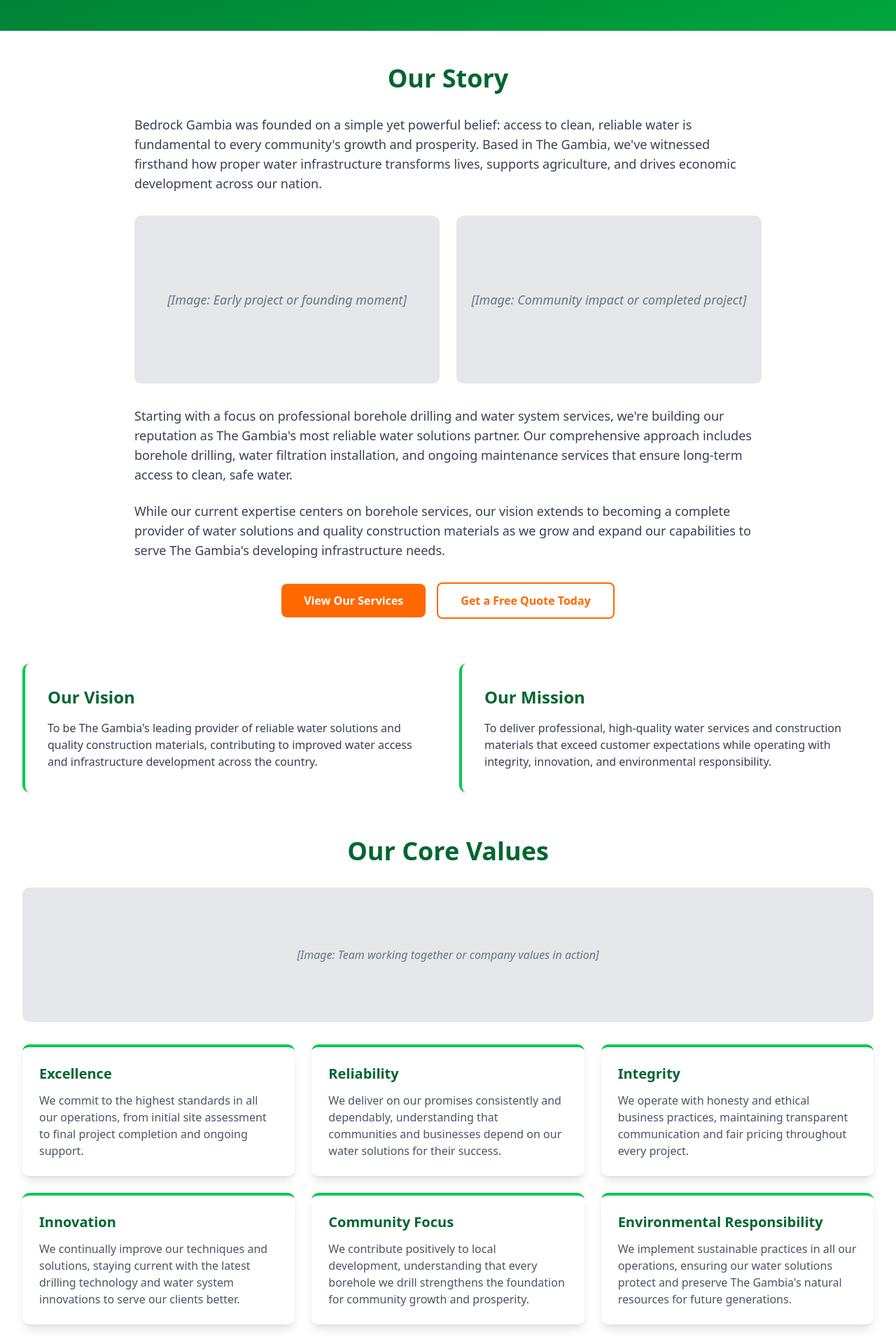
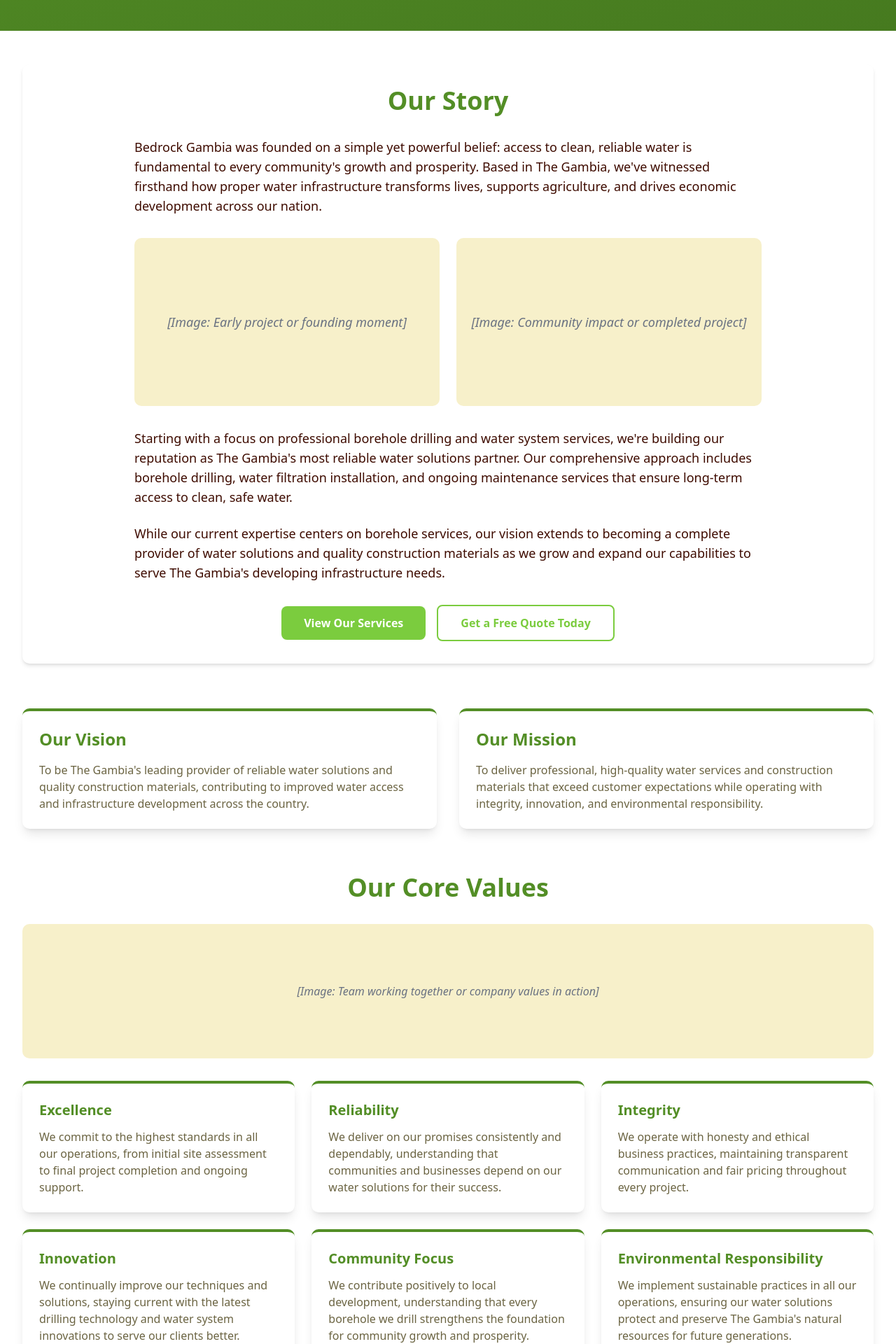
Before and after one commit to promptermax/bedrock, a React (Vite) app: page /about in a window 1280 px wide. Shown: the part 460-2380 px from the top of the page at 70% size. Built offline with nearby package versions, Linux system fonts and the light colour scheme.

Commit message:
updated about page color

```diff
--- a/src/App.css
+++ b/src/App.css
@@ -52,6 +52,8 @@
   --color-chart-3: var(--chart-3);
   --color-chart-4: var(--chart-4);
   --color-chart-5: var(--chart-5);
+  --color-primary-hover: var(--primary-hover);
+  --color-accent-hover: var(--accent-hover);
   --color-sidebar: var(--sidebar);
   --color-sidebar-foreground: var(--sidebar-foreground);
   --color-sidebar-primary: var(--sidebar-primary);
@@ -71,12 +73,14 @@
   --popover: oklch(0.95 0.05 98); /* Sage Green */
   --popover-foreground: oklch(0.24 0.09 50); /* Rich Brown */
   --primary: #538E26; /* Forest Green */
+  --primary-hover: #467a1f; /* Darker Forest Green */
   --primary-foreground: oklch(0.985 0 0); /* White for contrast */
   --secondary: oklch(0.74 0.16 67); /* Warm Orange */
   --secondary-foreground: oklch(0.24 0.09 50); /* Rich Brown */
   --muted: oklch(0.95 0.05 98); /* Sage Green */
   --muted-foreground: oklch(0.5 0.05 98); /* Darker Sage Green */
   --accent: #7BCC3E; /* Vibrant Green */
+  --accent-hover: #6ab436; /* Darker Vibrant Green */
   --accent-foreground: oklch(0.24 0.09 50); /* Rich Brown */
   --destructive: oklch(0.577 0.245 27.325); /* Keeping original for now, no direct replacement in brand guide */
   --border: oklch(0.3 0.05 50); /* Desaturated Rich Brown */
--- a/src/components/AboutPage.jsx
+++ b/src/components/AboutPage.jsx
@@ -5,10 +5,9 @@ import heroImage from "../assets/hero-image.png";
 
 function AboutPage() {
   return (
-    <div className="bg-white min-h-screen">
-      {/* The pt-20 class was removed from this line */}
+    <div className="bg-white text-foreground min-h-screen">
       {/* Hero Section */}
-      <section className="bg-gradient-to-br from-green-800 to-green-600 text-white py-20">
+      <section className="bg-gradient-to-br from-primary to-primary-hover text-white py-20">
         <div className="max-w-4xl mx-auto px-4 sm:px-6 lg:px-8 text-center">
           <h1 className="text-4xl md:text-5xl font-bold mb-4">About Bedrock Gambia</h1>
           <p className="text-xl opacity-90 mb-6">
@@ -20,22 +19,24 @@ function AboutPage() {
         </div>
       </section>
 
+      {/* Main Content Wrapper with cream background */}
+      <div className="bg-cream-50">
         <div className="max-w-7xl mx-auto py-12 px-4 sm:px-6 lg:px-8">
 
           {/* Our Story */}
-        <section className="mb-16">
-          <h2 className="text-3xl md:text-4xl font-bold text-green-800 text-center mb-8">Our Story</h2>
+          <section className="bg-white p-8 rounded-lg shadow-md mb-16">
+            <h2 className="text-3xl md:text-4xl font-bold text-primary text-center mb-8">Our Story</h2>
 
-          <div className="text-lg text-gray-700 space-y-6 max-w-4xl mx-auto">
+            <div className="text-lg text-foreground space-y-6 max-w-4xl mx-auto">
               <p>
                 Bedrock Gambia was founded on a simple yet powerful belief: access to clean, reliable water is fundamental to every community's growth and prosperity. Based in The Gambia, we've witnessed firsthand how proper water infrastructure transforms lives, supports agriculture, and drives economic development across our nation.
               </p>
 
               <div className="grid md:grid-cols-2 gap-6 my-8">
-              <div className="bg-gray-200 rounded-lg h-60 flex items-center justify-center text-gray-500 italic">
+                <div className="bg-muted rounded-lg h-60 flex items-center justify-center text-gray-500 italic">
                   [Image: Early project or founding moment]
                 </div>
-              <div className="bg-gray-200 rounded-lg h-60 flex items-center justify-center text-gray-500 italic">
+                <div className="bg-muted rounded-lg h-60 flex items-center justify-center text-gray-500 italic">
                   [Image: Community impact or completed project]
                 </div>
               </div>
@@ -50,10 +51,10 @@ function AboutPage() {
             </div>
 
             <div className="text-center mt-8">
-            <Link to="/#services" className="bg-orange-500 hover:bg-orange-600 text-white px-8 py-3 rounded-md font-semibold mr-4 inline-block transition duration-300">
+              <Link to="/#services" className="bg-accent hover:bg-accent-hover text-white px-8 py-3 rounded-md font-semibold mr-4 inline-block transition duration-300">
                 View Our Services
               </Link>
-            <Link to="/get-a-quote" className="border-2 border-orange-500 text-orange-500 hover:bg-orange-500 hover:text-white px-8 py-3 rounded-md font-semibold inline-block transition duration-300">
+              <Link to="/get-a-quote" className="border-2 border-accent text-accent hover:bg-accent hover:text-white px-8 py-3 rounded-md font-semibold inline-block transition duration-300">
                 Get a Free Quote Today
               </Link>
             </div>
@@ -62,15 +63,15 @@ function AboutPage() {
           {/* Vision & Mission */}
           <section className="mb-16">
             <div className="grid md:grid-cols-2 gap-8">
-            <div className="bg-cream-50 border-l-4 border-green-500 p-8 rounded-lg">
-              <h3 className="text-2xl font-bold text-green-800 mb-4">Our Vision</h3>
-              <p className="text-gray-700">
+              <div className="bg-white p-6 rounded-lg shadow-lg border-t-4 border-primary">
+                <h3 className="text-2xl font-bold text-primary mb-4">Our Vision</h3>
+                <p className="text-muted-foreground">
                   To be The Gambia's leading provider of reliable water solutions and quality construction materials, contributing to improved water access and infrastructure development across the country.
                 </p>
               </div>
-            <div className="bg-cream-50 border-l-4 border-green-500 p-8 rounded-lg">
-              <h3 className="text-2xl font-bold text-green-800 mb-4">Our Mission</h3>
-              <p className="text-gray-700">
+              <div className="bg-white p-6 rounded-lg shadow-lg border-t-4 border-primary">
+                <h3 className="text-2xl font-bold text-primary mb-4">Our Mission</h3>
+                <p className="text-muted-foreground">
                   To deliver professional, high-quality water services and construction materials that exceed customer expectations while operating with integrity, innovation, and environmental responsibility.
                 </p>
               </div>
@@ -79,68 +80,69 @@ function AboutPage() {
 
           {/* Core Values */}
           <section className="mb-16">
-          <h2 className="text-3xl md:text-4xl font-bold text-green-800 text-center mb-8">Our Core Values</h2>
+            <h2 className="text-3xl md:text-4xl font-bold text-primary text-center mb-8">Our Core Values</h2>
 
-          <div className="bg-gray-200 rounded-lg h-48 flex items-center justify-center text-gray-500 italic mb-8">
+            <div className="bg-muted rounded-lg h-48 flex items-center justify-center text-gray-500 italic mb-8">
               [Image: Team working together or company values in action]
             </div>
 
             <div className="grid md:grid-cols-2 lg:grid-cols-3 gap-6">
-            <div className="bg-white p-6 rounded-lg shadow-lg border-t-4 border-green-500">
-              <h4 className="text-xl font-semibold text-green-800 mb-3">Excellence</h4>
-              <p className="text-gray-600">
+              <div className="bg-white p-6 rounded-lg shadow-lg border-t-4 border-primary">
+                <h4 className="text-xl font-semibold text-primary mb-3">Excellence</h4>
+                <p className="text-muted-foreground">
                   We commit to the highest standards in all our operations, from initial site assessment to final project completion and ongoing support.
                 </p>
               </div>
 
-            <div className="bg-white p-6 rounded-lg shadow-lg border-t-4 border-green-500">
-              <h4 className="text-xl font-semibold text-green-800 mb-3">Reliability</h4>
-              <p className="text-gray-600">
+              <div className="bg-white p-6 rounded-lg shadow-lg border-t-4 border-primary">
+                <h4 className="text-xl font-semibold text-primary mb-3">Reliability</h4>
+                <p className="text-muted-foreground">
                   We deliver on our promises consistently and dependably, understanding that communities and businesses depend on our water solutions for their success.
                 </p>
               </div>
 
-            <div className="bg-white p-6 rounded-lg shadow-lg border-t-4 border-green-500">
-              <h4 className="text-xl font-semibold text-green-800 mb-3">Integrity</h4>
-              <p className="text-gray-600">
+              <div className="bg-white p-6 rounded-lg shadow-lg border-t-4 border-primary">
+                <h4 className="text-xl font-semibold text-primary mb-3">Integrity</h4>
+                <p className="text-muted-foreground">
                   We operate with honesty and ethical business practices, maintaining transparent communication and fair pricing throughout every project.
                 </p>
               </div>
 
-            <div className="bg-white p-6 rounded-lg shadow-lg border-t-4 border-green-500">
-              <h4 className="text-xl font-semibold text-green-800 mb-3">Innovation</h4>
-              <p className="text-gray-600">
+              <div className="bg-white p-6 rounded-lg shadow-lg border-t-4 border-primary">
+                <h4 className="text-xl font-semibold text-primary mb-3">Innovation</h4>
+                <p className="text-muted-foreground">
                   We continually improve our techniques and solutions, staying current with the latest drilling technology and water system innovations to serve our clients better.
                 </p>
               </div>
 
-            <div className="bg-white p-6 rounded-lg shadow-lg border-t-4 border-green-500">
-              <h4 className="text-xl font-semibold text-green-800 mb-3">Community Focus</h4>
-              <p className="text-gray-600">
+              <div className="bg-white p-6 rounded-lg shadow-lg border-t-4 border-primary">
+                <h4 className="text-xl font-semibold text-primary mb-3">Community Focus</h4>
+                <p className="text-muted-foreground">
                   We contribute positively to local development, understanding that every borehole we drill strengthens the foundation for community growth and prosperity.
                 </p>
               </div>
 
-            <div className="bg-white p-6 rounded-lg shadow-lg border-t-4 border-green-500">
-              <h4 className="text-xl font-semibold text-green-800 mb-3">Environmental Responsibility</h4>
-              <p className="text-gray-600">
+              <div className="bg-white p-6 rounded-lg shadow-lg border-t-4 border-primary">
+                <h4 className="text-xl font-semibold text-primary mb-3">Environmental Responsibility</h4>
+                <p className="text-muted-foreground">
                   We implement sustainable practices in all our operations, ensuring our water solutions protect and preserve The Gambia's natural resources for future generations.
                 </p>
               </div>
             </div>
           </section>
         </div>
+      </div>
 
       {/* Why Choose Us */}
-      <section className="bg-cream-50 py-16">
+      <section className="bg-white py-16">
         <div className="max-w-7xl mx-auto px-4 sm:px-6 lg:px-8 text-center">
-          <h2 className="text-3xl md:text-4xl font-bold text-green-800 mb-8">Why Choose Bedrock</h2>
+          <h2 className="text-3xl md:text-4xl font-bold text-primary mb-8">Why Choose Bedrock</h2>
 
-          <div className="bg-gray-200 rounded-lg h-96 flex items-center justify-center text-gray-500 italic mb-8 max-w-4xl mx-auto">
+          <div className="bg-muted rounded-lg h-96 flex items-center justify-center text-gray-500 italic mb-8 max-w-4xl mx-auto">
             [Image: Team photo or equipment showcase]
           </div>
 
-          <div className="text-lg text-gray-700 space-y-6 max-w-4xl mx-auto">
+          <div className="text-lg text-foreground space-y-6 max-w-4xl mx-auto">
             <p>
               Currently specializing in borehole drilling and water system services, we've developed comprehensive expertise in solving The Gambia's water access challenges. Our team combines technical knowledge with genuine care for the communities we serve, ensuring every project contributes to sustainable development.
             </p>
@@ -153,15 +155,11 @@ function AboutPage() {
               As we continue to grow, our expanding services will support The Gambia's broader infrastructure development needs, always maintaining our core commitment to quality, reliability, and community impact.
             </p>
           </div>
-
-          <div className="mt-8">
-            {/* All buttons removed from this section */}
-          </div>
         </div>
       </section>
 
       {/* Our Commitment */}
-      <section className="bg-green-800 text-white py-16">
+      <section className="bg-primary text-white py-16">
         <div className="max-w-7xl mx-auto px-4 sm:px-6 lg:px-8 text-center">
           <h2 className="text-3xl md:text-4xl font-bold mb-8">Our Commitment</h2>
 
@@ -176,10 +174,10 @@ function AboutPage() {
           </div>
 
           <div className="mt-8">
-            <Link to="/#contact" className="bg-white text-green-800 hover:bg-gray-100 px-8 py-3 rounded-md font-semibold mr-4 inline-block transition duration-300">
+            <Link to="/#contact" className="bg-white text-primary hover:bg-gray-100 px-8 py-3 rounded-md font-semibold mr-4 inline-block transition duration-300">
               Contact Us Today
             </Link>
-            <Link to="/get-a-quote" className="border-2 border-white text-white hover:bg-white hover:text-green-800 px-8 py-3 rounded-md font-semibold inline-block transition duration-300">
+            <Link to="/get-a-quote" className="border-2 border-white text-white hover:bg-white hover:text-primary px-8 py-3 rounded-md font-semibold inline-block transition duration-300">
               Get Free Quote
             </Link>
           </div>
```
Also changed, not shown: 1 other file (tests, documents, lock files or other folders). Lines whose indentation alone changed are shown as unchanged.
